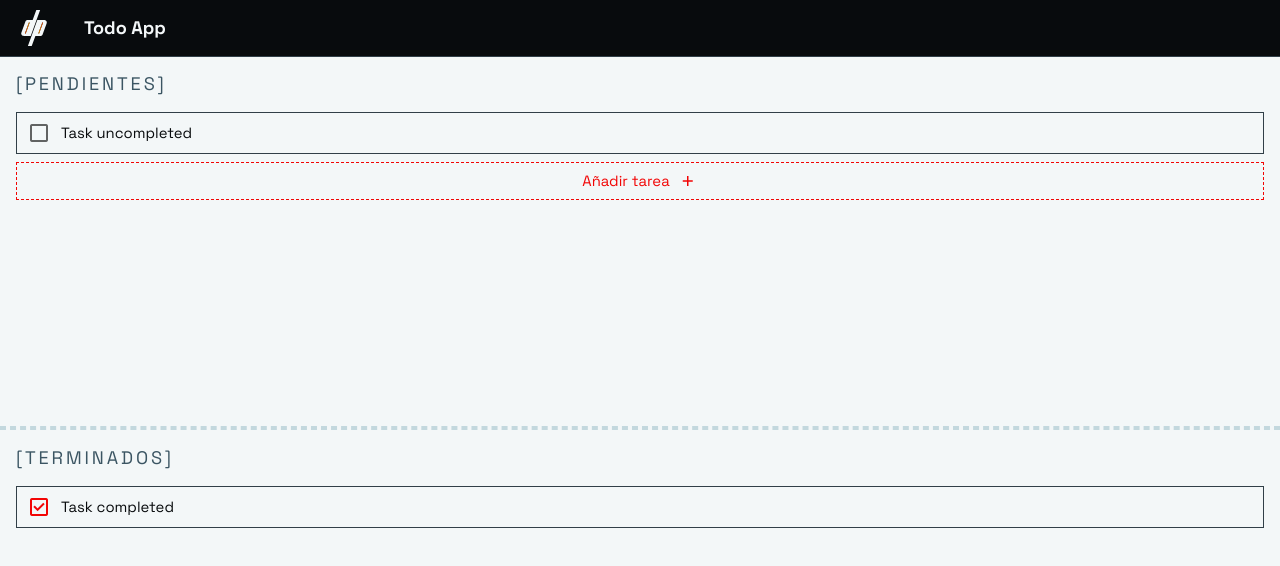
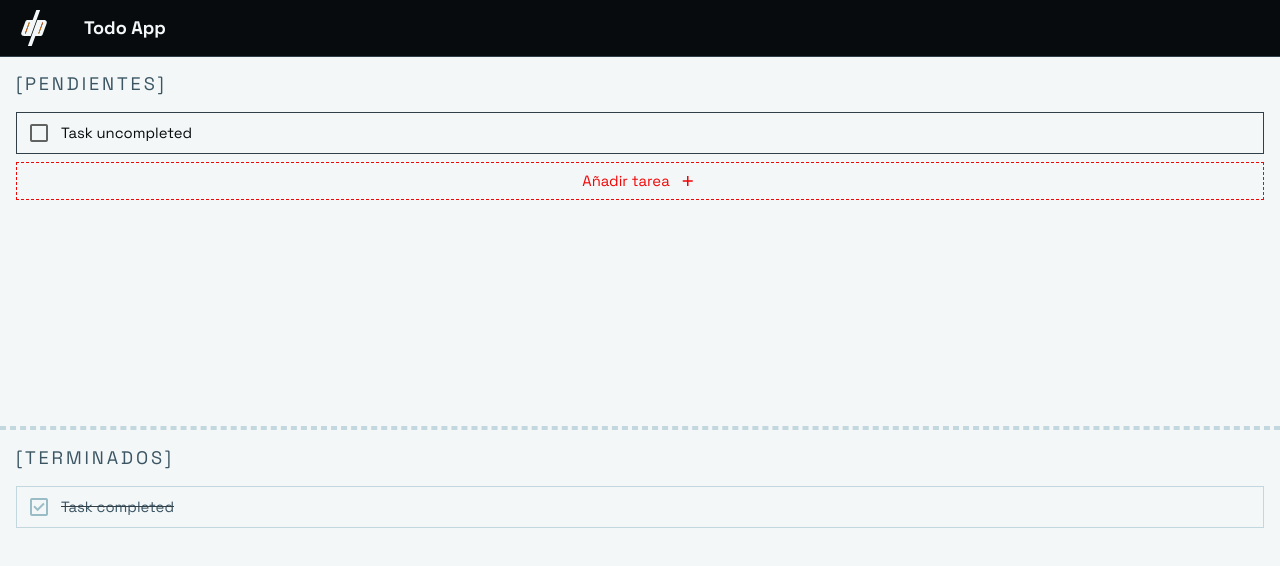
Before and after one commit to danielpale/VueLab, a Vue app in the folder project-01-todo-app/: page /tasks in a window 1280 px wide. Shown: the top 566 px of the page. Built offline with nearby package versions, Linux system fonts and the light colour scheme; the HTML template or start-up script is replaced by a standard one.

Commit message:
refactor: Se mejoraron los estilos del componente TodoListItem en el estado de completado.

```diff
--- a/project-01-todo-app/src/components/common/TodoListItem.vue
+++ b/project-01-todo-app/src/components/common/TodoListItem.vue
@@ -23,16 +23,16 @@ watch(check, (value) => {
 </script>
 
 <template>
-  <v-card class="list-item bg-transparent">
+  <v-card class="list-item bg-transparent" :class="{ 'list-item--completed': completed }">
     <v-checkbox
       v-model="check"
       hide-details
       density="compact"
-      color="primary"
+      :color="completed ? 'border-secondary' : 'primary'"
       :ripple="false"
       :readonly="readonly"
     />
-    <p class="text-t-primary">{{ title }}</p>
+    <p class="list-item__title text-t-primary">{{ title }}</p>
   </v-card>
 </template>
 
@@ -45,6 +45,15 @@ watch(check, (value) => {
   display: flex;
   align-items: center;
   gap: 8px;
+
+  &--completed {
+    border-color: var(--clr-border-secondary);
+    & > .list-item__title {
+      color: var(--clr-text-secondary) !important;
+      text-decoration-line: line-through;
+      text-decoration-color: var(--clr-border-primary);
+    }
+  }
 }
 </style>
 
```
